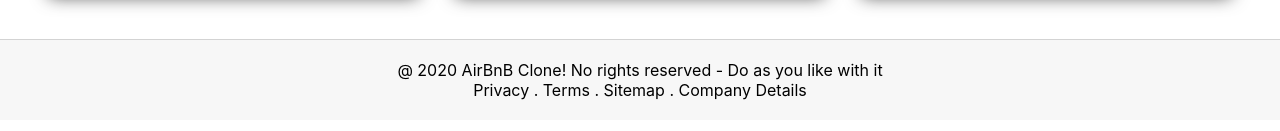
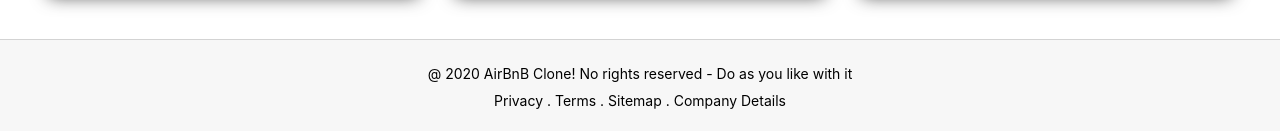
Before and after one commit to hillhousedev/my-airbnb-clone-reactfirebase, a React (Create React App) app: page / in a window 1280 px wide. Shown: the part 1396-1527 px from the top of the page. Built offline with nearby package versions, Linux system fonts and the light colour scheme.

Commit message:
Added react router dom

```diff
--- a/package.json
+++ b/package.json
@@ -12,6 +12,7 @@
     "react": "^17.0.1",
     "react-date-range": "^1.1.3",
     "react-dom": "^17.0.1",
+    "react-router-dom": "^5.2.0",
     "react-scripts": "4.0.1",
     "web-vitals": "^0.2.4"
   },
--- a/src/Footer.css
+++ b/src/Footer.css
@@ -2,7 +2,13 @@
     border-top: 1px solid lightgray;
     padding: 20px;
     background-color: #f7f7f7;
-    bottom: 0;
+    /* bottom: 0; */
     text-align: center;
 
 }
+
+.footer > p {
+    padding: 5px;
+    font-size: 14px;
+
+}
```
Also changed, not shown: 1 other file (tests, documents, lock files or other folders).
